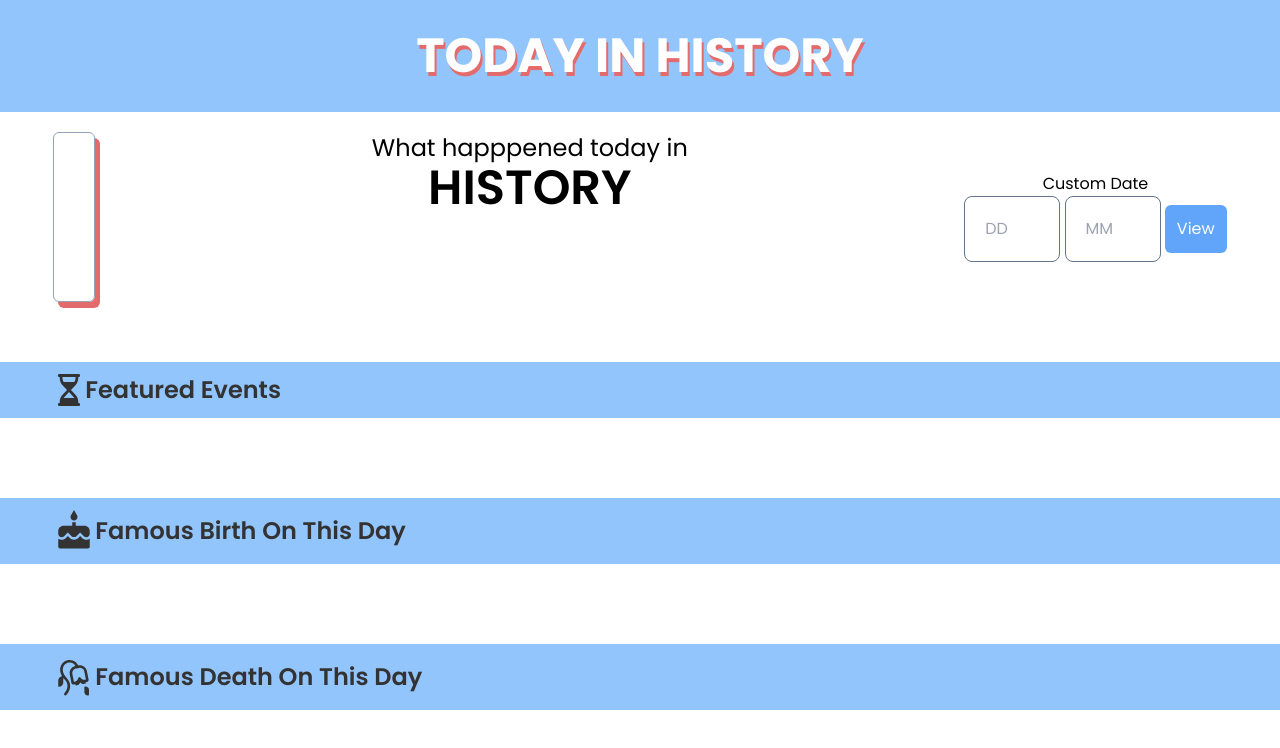
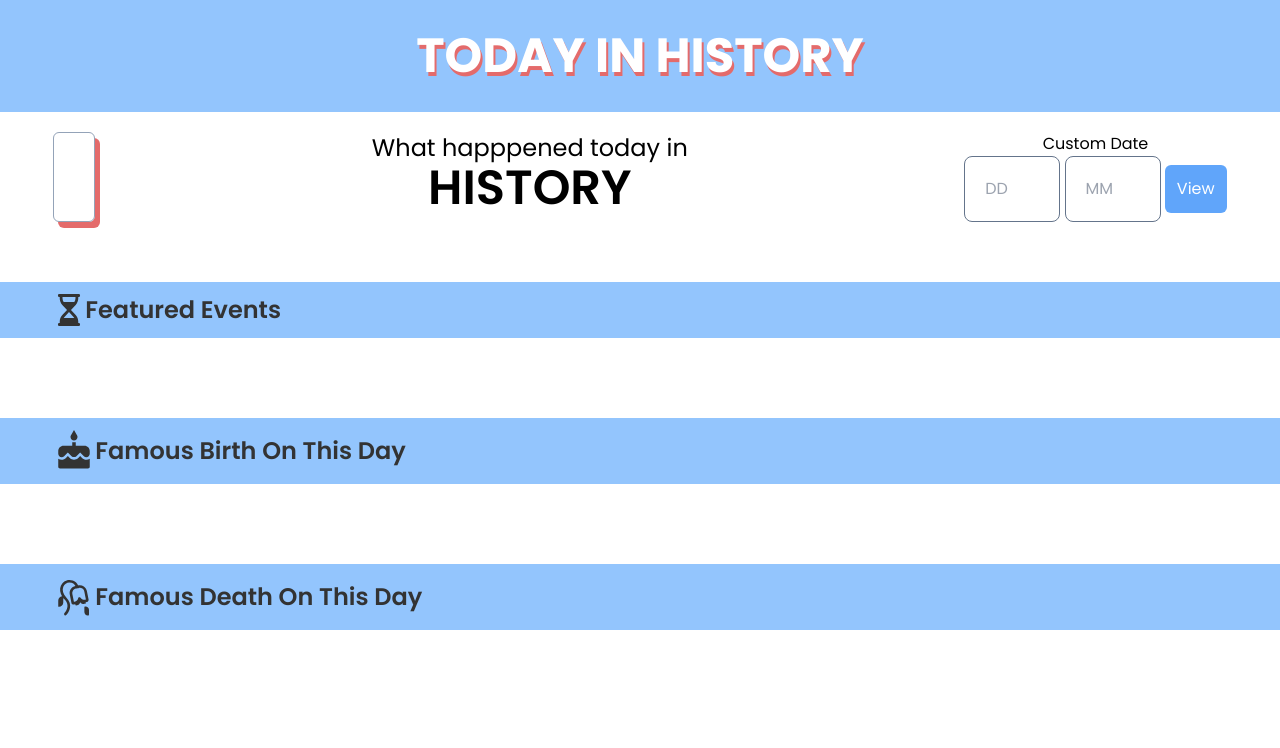
Before and after one commit to itsOmSarraf/Impractical-hackers-this-day, a website: page index.html in a window 1280 px wide. Drawn offline with Linux system fonts and the light colour scheme; no server answers.

Commit message:
margin fixed

```diff
--- a/index.html
+++ b/index.html
@@ -40,7 +40,7 @@
       </div>
 
       <!-- Right Side -->
-      <div class="text-center sm:text-right my-10">
+      <div class="text-center sm:text-right my-5 lg:my-0">
         <!-- Custom Date Picker -->
         <h5 class="text-center">Custom Date</h5>
         <!-- Input -->
```
Also changed, not shown: dist/output.css.
